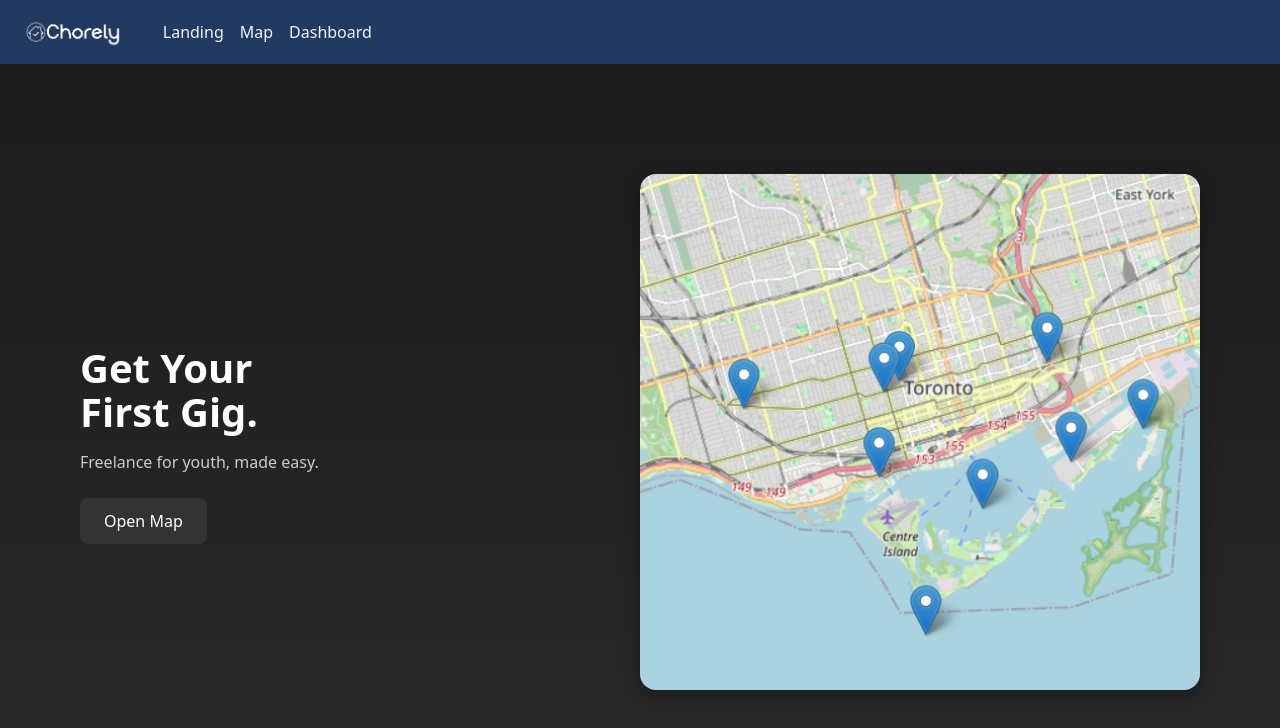
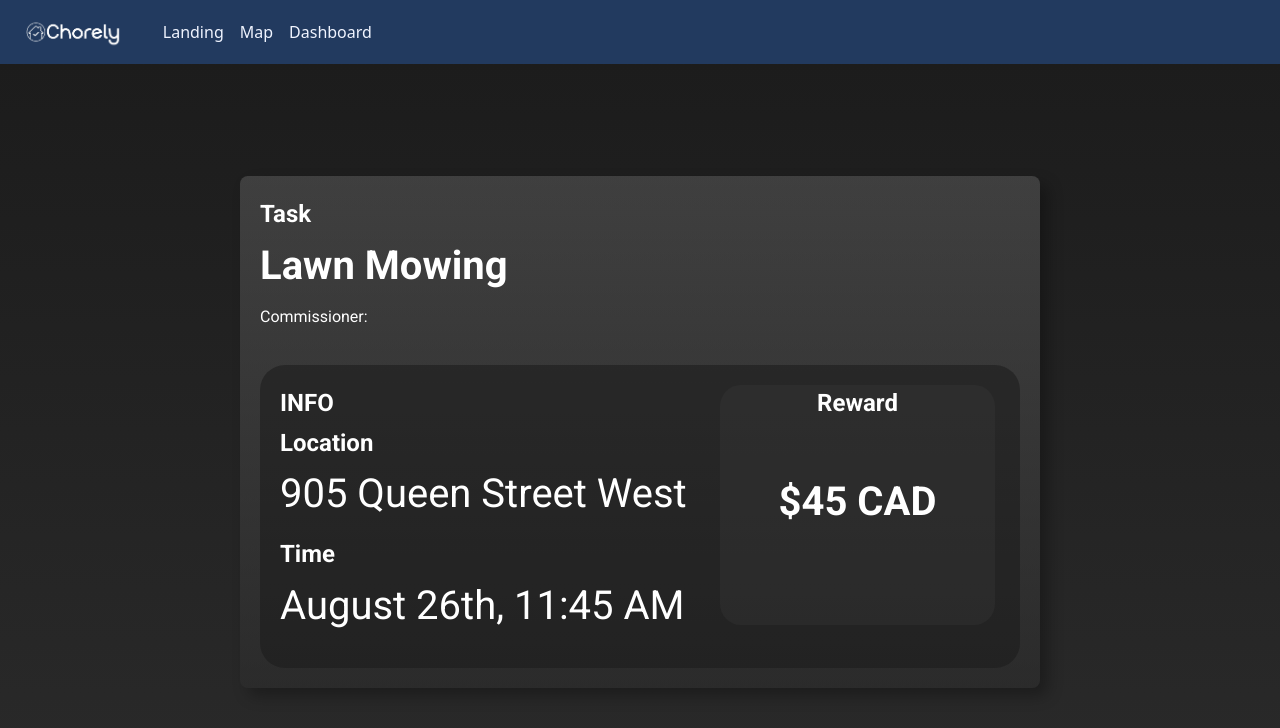
Before and after one commit to samithegde/chorely, a React (Vite) app in the folder Recess/: page /dashboard in a window 1280 px wide. Shown: the top 728 px of the page. Built offline with nearby package versions, Linux system fonts and the light colour scheme.

Commit message:
Dashboard

```diff
--- /dev/null
+++ b/Recess/src/Dashboard.css
@@ -0,0 +1,93 @@
+@import url('https://fonts.googleapis.com/css2?family=Roboto:wght@400;500;700&display=swap');
+
+.dashboard-container {
+  display: flex;
+  justify-content: center;
+  align-items: center;
+  height: calc(100vh - 64px);
+  width: 100vw;
+  background: linear-gradient(to bottom, #1c1c1c, #2a2a2a);
+  color: #fff;
+  box-sizing: border-box;
+}
+
+.taskBox {
+  background: linear-gradient(to top, rgba(46, 46, 46, 0.5), rgba(163, 163, 163, 0.247)); /* Gradient from bottom to top */
+  width: 800px;
+  height: auto;
+  border-radius: 8px;
+  box-shadow: 8px 8px 15px rgba(0, 0, 0, 0.281);
+  font-size: 20px;
+  font-family: 'Roboto', sans-serif;
+
+  display: flex;
+  flex-direction: column;
+  justify-content: flex-start;
+  align-items: flex-start;
+  padding: 20px;
+  box-sizing: border-box;
+}
+
+h1 {
+  font-size: 24px;
+  margin: 0;
+  margin-bottom: 8px;
+  margin-top: 5px;
+}
+
+h2 {
+  font-size: 40px;
+  margin: 0;
+  margin-bottom: 12px;
+  transition: background-color 0.25s ease;
+}
+h2:hover {
+  background-color: #ffffff1e;
+}
+
+.commissioner {
+  font-size: 16px;
+  font-weight: 400;
+  margin: 0;
+  margin-bottom: 20px;
+}
+
+.info {
+  justify-content: center;
+  background-color: rgba(28, 28, 28, 0.582);
+  width: 100%;
+  margin-top: 20px;
+  padding: 15px;
+  border-radius: 25px;
+  box-sizing: border-box;
+  text-align: center;
+  display: flex;
+  flex-direction: column;
+  justify-content: flex-start;
+  align-items: flex-start;
+  padding: 20px;
+  box-sizing: border-box;
+  position: relative; /* Ensure relative positioning for child elements */
+}
+
+.LocationName {
+  font-weight: 400;
+}
+
+.Time {
+  font-weight: 400;
+}
+
+.rewardsBox {
+  background-color: #41414141;
+  width: 275px;
+  height: 240px;
+  position: absolute;
+  margin-left: 440px;
+  border-radius: 21px;
+}
+.Reward{
+  display: flex;
+  justify-content: center; /* Center horizontally */
+  margin-top: 55px;
+}
--- a/Recess/src/Dashboard.tsx
+++ b/Recess/src/Dashboard.tsx
@@ -1,59 +1,24 @@
 import React from "react";
+import "./Dashboard.css";
 
 export default function Dashboard() {
   return (
-    <div
-      style={{
-        height: "calc(100vh - 64px)",
-        width: "100vw",
-        display: "flex",
-        justifyContent: "space-between",
-        alignItems: "center",
-        padding: "0 80px",
-        background: "linear-gradient(to bottom, #1c1c1c, #2a2a2a)",
-        color: "#fff",
-        boxSizing: "border-box",
-      }}
-    >
-      {/* Left: Text */}
-      <div style={{ maxWidth: "400px" }}>
-        <h1 style={{ fontSize: "2.5rem", marginBottom: "16px" }}>
-          Get Your <br /> First Gig.
-        </h1>
-        <p style={{ fontSize: "1rem", color: "#ccc", marginBottom: "24px" }}>
-          Freelance for youth, made easy.
-        </p>
-        <button
-          style={{
-            padding: "12px 24px",
-            background: "#333",
-            color: "#fff",
-            border: "none",
-            borderRadius: "8px",
-            fontSize: "1rem",
-            cursor: "pointer",
-          }}
-          onClick={() => (window.location.href = "/map")}
-        >
-          Open Map
-        </button>
-      </div>
-
-      <div
-        style={{
-          flexShrink: 0,
-          width: "50%",
-          height: "70%",
-          borderRadius: "16px",
-          overflow: "hidden",
-          boxShadow: "0 8px 20px rgba(0,0,0,0.3)",
-        }}
-      >
-        <img
-          src="/map.png"
-          alt="Map preview"
-          style={{ width: "100%", height: "100%", objectFit: "cover" }}
-        />
+    <div className="dashboard-container">
+      <div className="taskBox">
+        <h1 className = "task">Task</h1>
+        <h2 className ="taskName">Lawn Mowing</h2>
+        <h1 className = "commissioner">Commissioner: <var></var></h1>
+        <div className = "info">
+            <h1>INFO</h1>
+            <h1>Location</h1>
+            <h2 className ="LocationName">905 Queen Street West</h2>
+            <h1>Time</h1>
+            <h2 className ="Time">August 26th, 11:45 AM</h2>
+            <div className="rewardsBox">
+              <h1 className = "rewardText">Reward</h1>
+              <h2 className="Reward"> $45 CAD</h2>
+            </div>
+        </div>
       </div>
     </div>
   );
```
